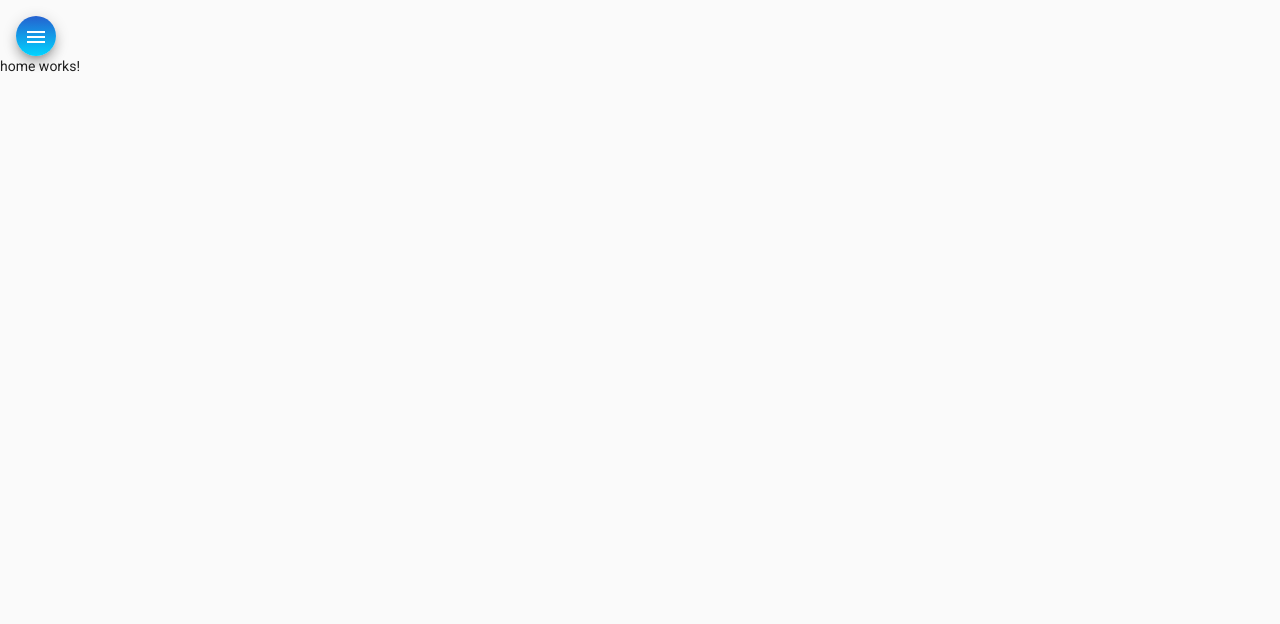
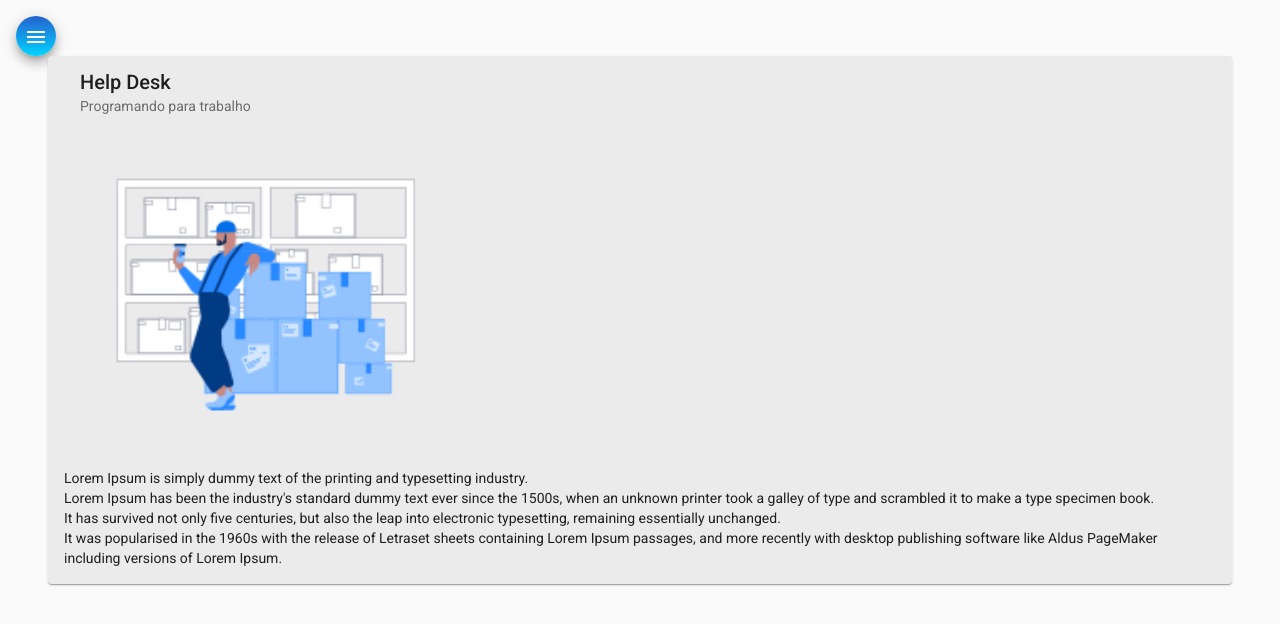
Before and after one commit to TiarleiNoeremberg/helpDesk-front, an Angular app: page /home in a window 1280 px wide. Shown: the top 624 px of the page. Built offline with nearby package versions, Linux system fonts and the light colour scheme.

Commit message:
Componente HEADER criado

```diff
--- a/src/app/app.module.ts
+++ b/src/app/app.module.ts
@@ -27,12 +27,14 @@ import {MatCardModule} from '@angular/material/card';
 //Componentes do projeto
 import { NavComponent } from './components/nav/nav.component';
 import { HomeComponent } from './components/home/home.component';
+import { HeaderComponent } from './components/header/header.component';
 
 @NgModule({
   declarations: [
     AppComponent,
     NavComponent,
-    HomeComponent
+    HomeComponent,
+    HeaderComponent
   ],
   imports: [
     BrowserModule,
--- /dev/null
+++ b/src/app/components/header/header.component.html
@@ -0,0 +1 @@
+<p>header works!</p>
--- /dev/null
+++ b/src/app/components/header/header.component.ts
@@ -0,0 +1,15 @@
+import { Component, OnInit } from '@angular/core';
+
+@Component({
+  selector: 'app-header',
+  templateUrl: './header.component.html',
+  styleUrls: ['./header.component.css']
+})
+export class HeaderComponent implements OnInit {
+
+  constructor() { }
+
+  ngOnInit(): void {
+  }
+
+}
--- a/src/app/components/home/home.component.css
+++ b/src/app/components/home/home.component.css
@@ -0,0 +1,11 @@
+.card {
+    width: 90%;
+    margin: auto;
+    background-color: rgb(235, 235, 235);
+}
+
+img {
+    height: 20rem;
+    width: auto;
+    position: initial;
+}
--- a/src/app/components/home/home.component.html
+++ b/src/app/components/home/home.component.html
@@ -1 +1,20 @@
-<p>home works!</p>
+<mat-card class="card">
+    <mat-card-header>
+      <mat-card-title>Help Desk</mat-card-title>
+      <mat-card-subtitle>Programando para trabalho</mat-card-subtitle>
+    </mat-card-header>
+    <img mat-card-image src="assets/img/home-image.png" alt="Imagem Home Help Desk">
+    <mat-card-content>
+      <p>
+        Lorem Ipsum is simply dummy text of the printing and typesetting industry.<br/>
+        Lorem Ipsum has been the industry's standard dummy text ever since the 1500s,
+        when an unknown printer took a galley of type and scrambled it to make a type
+        specimen book.<br/> It has survived not only five centuries, but also the leap
+        into electronic typesetting, remaining essentially unchanged.<br/> It was popularised
+        in the 1960s with the release of Letraset sheets containing Lorem Ipsum passages,
+        and more recently with desktop publishing software like Aldus PageMaker including
+        versions of Lorem Ipsum.
+      </p>
+    </mat-card-content>
+
+  </mat-card>
--- a/src/app/components/nav/nav.component.css
+++ b/src/app/components/nav/nav.component.css
@@ -11,7 +11,7 @@
 img {
     width: 100%;
     height: 7rem;
-    margin: .8rem auto 1rem auto;
+    margin: auto auto auto auto;
 }
 
 .sidenav a {
--- a/src/app/components/nav/nav.component.html
+++ b/src/app/components/nav/nav.component.html
@@ -2,7 +2,7 @@
     <mat-drawer #drawer class="sidenav" mode="side">
         <img src="assets/img/side-image.png" alt="Imagem de navegação">
         <mat-nav-list class="nav-list">
-            <a mat-list-item routerLink="/">
+            <a mat-list-item routerLink="home">
                 <i class="material-icons">home</i>
                 Home
             </a>
```
Also changed, not shown: src/app/components/header/header.component.css (added), src/assets/img/home-image.png (added).
